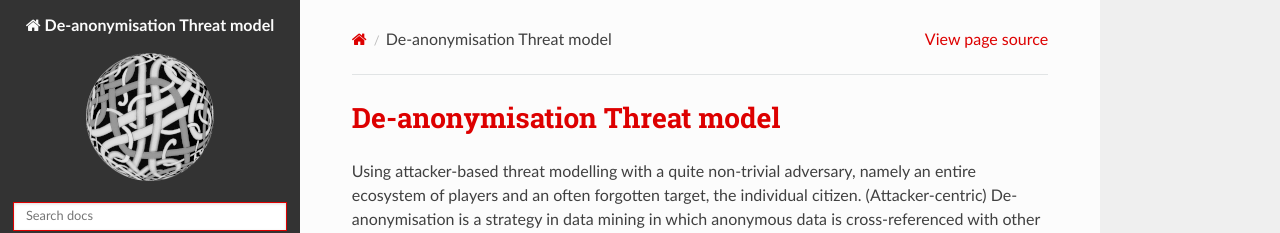
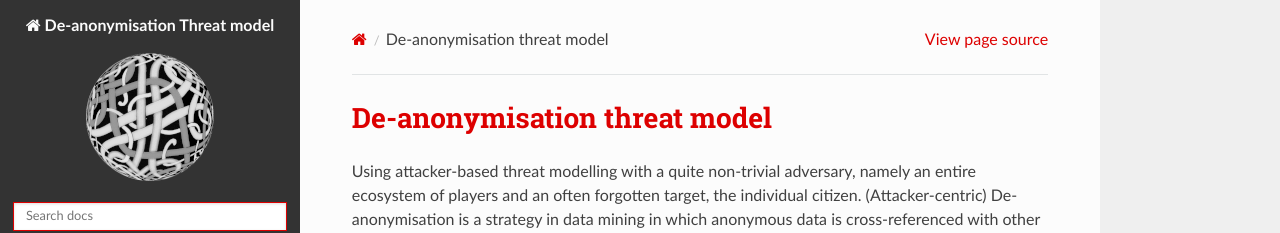
Before and after one commit to tymyrddin/green-da, a Sphinx documentation site: the page built from source/index.rst, in a window 1280 px wide and 900 px high. Shown: the top 233 px of the window. Built offline with Sphinx 7.4.7 and the Read the Docs theme 2.0.0, drawn with Linux system fonts in a browser that asks for light colours.

Commit message:
Corrected title (no capitals)

```diff
--- a/source/conf.py
+++ b/source/conf.py
@@ -65,7 +65,7 @@ html_theme_options = {
     'titles_only': True
 }
 
-html_title = "De-anonymisation Threat model"
+html_title = "De-anonymisation threat model"
 html_logo = "img/logo.png"
 html_favicon = "img/favicon.ico"
 
--- a/source/index.rst
+++ b/source/index.rst
@@ -3,7 +3,7 @@
    You can adapt this file completely to your liking, but it should at least
    contain the root `toctree` directive.
 
-De-anonymisation Threat model
+De-anonymisation threat model
 =========================================================
 
 Using attacker-based threat modelling with a quite non-trivial adversary, namely an entire ecosystem of players and an
```
Also changed, not shown: README.md (+1 -1 lines), source/docs/assets/Target-dataset.md (+1 -1 lines).
